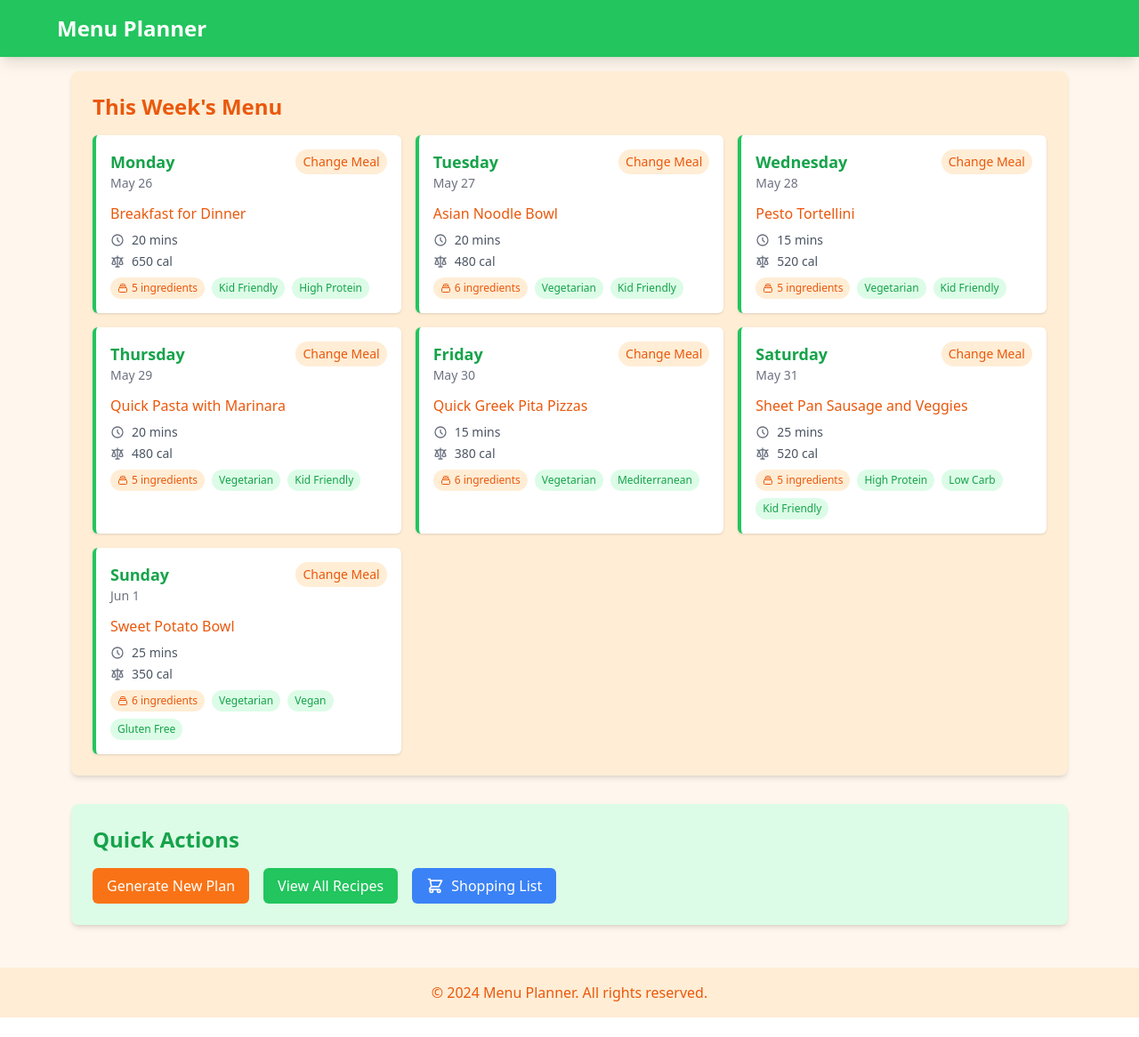
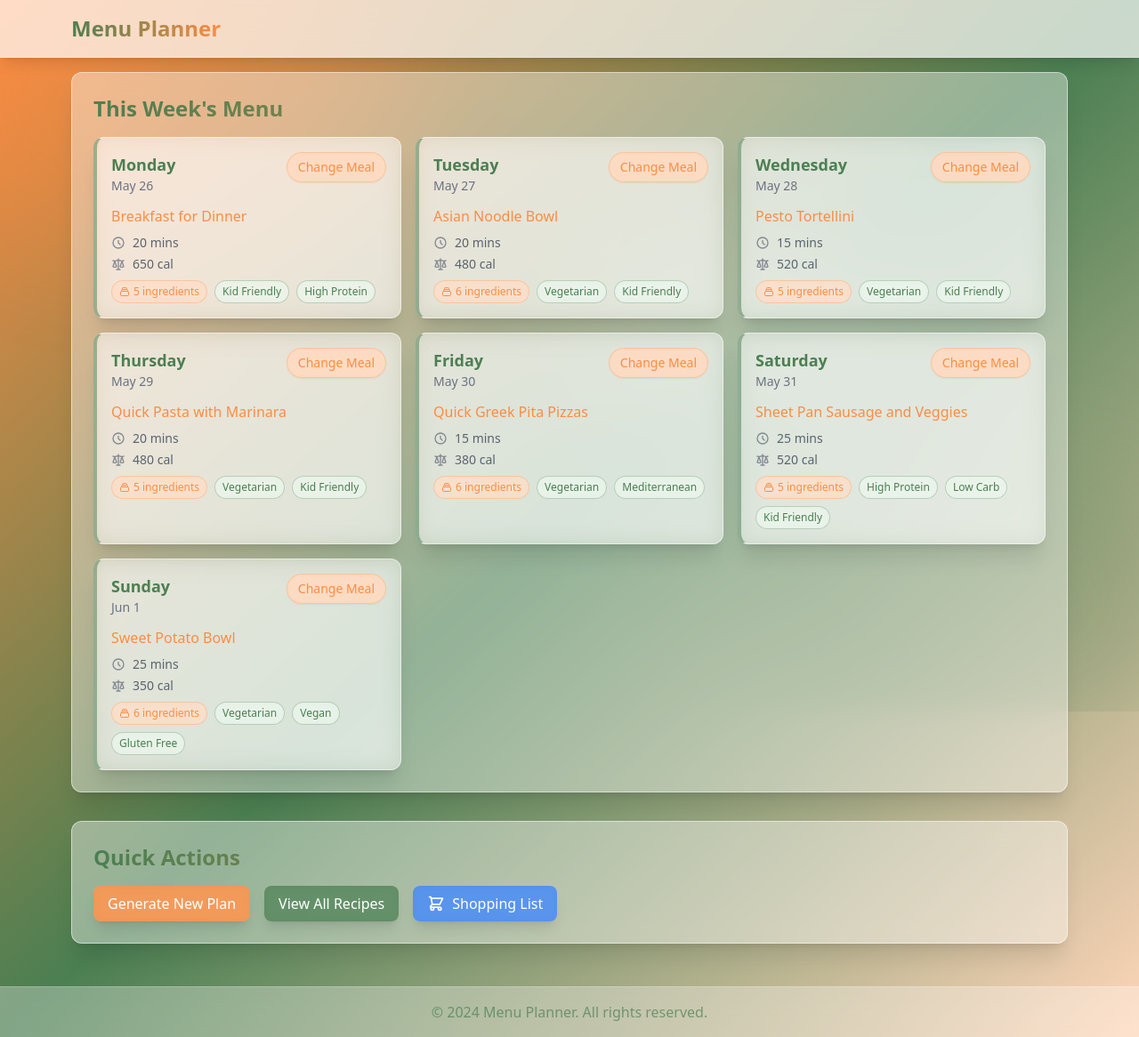
Before and after one commit to orangenotorange/menu-planner, a Vue app: page / in a window 1280 px wide. Shown: the whole page at 89% size. Before the commit the page ends 1144 px from the top, so only its background shows below. Built offline with nearby package versions, Linux system fonts and the light colour scheme.

Commit message:
feat: updated color

```diff
--- a/src/App.vue
+++ b/src/App.vue
@@ -43,14 +43,23 @@ const toggleShoppingList = () => {
 </script>
 
 <template>
-  <div class="min-h-screen bg-orange-50">
-    <header class="bg-green-500 text-white p-4 shadow-lg">
-      <nav class="max-w-6xl mx-auto flex justify-between items-center">
-        <h1 class="text-2xl font-bold">Menu Planner</h1>
+  <div class="min-h-screen bg-gradient-to-br from-[#ff8c42] via-[#4b7f52] to-[#ffd6b9] relative overflow-hidden">
+    <!-- Background shapes for depth -->
+    <div class="fixed inset-0 overflow-hidden pointer-events-none">
+      <div class="absolute top-[-5%] left-[-5%] w-[40%] h-[40%] rounded-full bg-[#ff8c42] opacity-20 blur-3xl"></div>
+      <div class="absolute bottom-[-5%] right-[-5%] w-[40%] h-[40%] rounded-full bg-[#4b7f52] opacity-20 blur-3xl"></div>
+      <div class="absolute top-[30%] right-[20%] w-[30%] h-[30%] rounded-full bg-[#ffd6b9] opacity-20 blur-3xl"></div>
+    </div>
+
+    <header class="sticky top-0 z-50 backdrop-blur-md bg-white/70 shadow-lg border-b border-white/20">
+      <nav class="max-w-6xl mx-auto flex justify-between items-center p-4">
+        <h1 class="text-2xl font-bold bg-gradient-to-r from-[#4b7f52] to-[#ff8c42] bg-clip-text text-transparent">
+          Menu Planner
+        </h1>
         <div v-if="showShoppingList || showRecipeList" class="flex gap-2">
           <button
             @click="showShoppingList = false; showRecipeList = false"
-            class="bg-white text-green-500 px-4 py-2 rounded-md hover:bg-green-50 transition-colors"
+            class="px-4 py-2 rounded-lg backdrop-blur-sm bg-white/30 hover:bg-white/40 border border-white/50 shadow-sm transition-all text-[#4b7f52]"
           >
             Back to Menu
           </button>
@@ -60,8 +69,10 @@ const toggleShoppingList = () => {
 
     <main class="max-w-6xl mx-auto p-4">
       <div class="space-y-8">
-        <section v-if="!showRecipeList && !showShoppingList" class="bg-orange-100 rounded-lg p-6 shadow-md">
-          <h2 class="text-2xl font-bold text-orange-600 mb-4">This Week's Menu</h2>
+        <section v-if="!showRecipeList && !showShoppingList" class="rounded-xl backdrop-blur-md bg-white/40 p-6 shadow-xl border border-white/50">
+          <h2 class="text-2xl font-bold bg-gradient-to-r from-[#4b7f52] to-[#ff8c42] bg-clip-text text-transparent mb-4">
+            This Week's Menu
+          </h2>
           <div class="grid gap-4 md:grid-cols-2 lg:grid-cols-3">
             <MealCard
               v-for="(day, index) in currentWeekPlan.days"
@@ -74,24 +85,26 @@ const toggleShoppingList = () => {
           </div>
         </section>
 
-        <section v-if="!showRecipeList && !showShoppingList" class="bg-green-100 rounded-lg p-6 shadow-md">
-          <h2 class="text-2xl font-bold text-green-600 mb-4">Quick Actions</h2>
+        <section v-if="!showRecipeList && !showShoppingList" class="rounded-xl backdrop-blur-md bg-white/40 p-6 shadow-xl border border-white/50">
+          <h2 class="text-2xl font-bold bg-gradient-to-r from-[#4b7f52] to-[#ff8c42] bg-clip-text text-transparent mb-4">
+            Quick Actions
+          </h2>
           <div class="flex flex-wrap gap-4">
             <button
               @click="generateRandomWeeklyPlan"
-              class="bg-orange-500 hover:bg-orange-600 text-white px-4 py-2 rounded-md transition-colors"
+              class="px-4 py-2 rounded-lg backdrop-blur-sm bg-[#ff8c42]/80 hover:bg-[#ff8c42]/90 text-white shadow-lg transition-all"
             >
               Generate New Plan
             </button>
             <button
               @click="toggleRecipeList"
-              class="bg-green-500 hover:bg-green-600 text-white px-4 py-2 rounded-md transition-colors"
+              class="px-4 py-2 rounded-lg backdrop-blur-sm bg-[#4b7f52]/80 hover:bg-[#4b7f52]/90 text-white shadow-lg transition-all"
             >
               View All Recipes
             </button>
             <button
               @click="toggleShoppingList"
-              class="bg-blue-500 hover:bg-blue-600 text-white px-4 py-2 rounded-md transition-colors flex items-center gap-2"
+              class="px-4 py-2 rounded-lg backdrop-blur-sm bg-blue-500/80 hover:bg-blue-500/90 text-white shadow-lg transition-all flex items-center gap-2"
             >
               <svg xmlns="http://www.w3.org/2000/svg" class="h-5 w-5" fill="none" viewBox="0 0 24 24" stroke="currentColor">
                 <path stroke-linecap="round" stroke-linejoin="round" stroke-width="2" d="M3 3h2l.4 2M7 13h10l4-8H5.4M7 13L5.4 5M7 13l-2.293 2.293c-.63.63-.184 1.707.707 1.707H17m0 0a2 2 0 100 4 2 2 0 000-4zm-8 2a2 2 0 11-4 0 2 2 0 014 0z" />
@@ -101,15 +114,15 @@ const toggleShoppingList = () => {
           </div>
         </section>
 
-        <section v-if="showRecipeList" class="bg-white rounded-lg shadow-md">
-          <div class="p-4 bg-green-500 text-white rounded-t-lg">
+        <section v-if="showRecipeList" class="rounded-xl backdrop-blur-md bg-white/40 shadow-xl border border-white/50">
+          <div class="p-4 bg-gradient-to-r from-[#4b7f52]/80 to-[#4b7f52]/90 text-white rounded-t-xl">
             <h2 class="text-2xl font-bold">Recipe Collection</h2>
           </div>
           <RecipeList />
         </section>
 
-        <section v-if="showShoppingList" class="bg-white rounded-lg shadow-md">
-          <div class="p-4 bg-green-500 text-white rounded-t-lg">
+        <section v-if="showShoppingList" class="rounded-xl backdrop-blur-md bg-white/40 shadow-xl border border-white/50">
+          <div class="p-4 bg-gradient-to-r from-[#4b7f52]/80 to-[#4b7f52]/90 text-white rounded-t-xl">
             <h2 class="text-2xl font-bold">Shopping List</h2>
           </div>
           <ShoppingList />
@@ -117,8 +130,8 @@ const toggleShoppingList = () => {
       </div>
     </main>
 
-    <footer class="bg-orange-100 p-4 mt-8">
-      <div class="max-w-6xl mx-auto text-center text-orange-600">
+    <footer class="mt-8 backdrop-blur-md bg-white/30 border-t border-white/20">
+      <div class="max-w-6xl mx-auto p-4 text-center text-[#4b7f52]/70">
         <p>© 2024 Menu Planner. All rights reserved.</p>
       </div>
     </footer>
@@ -139,17 +152,10 @@ const toggleShoppingList = () => {
   </div>
 </template>
 
-<style scoped>
-.logo {
-  height: 6em;
-  padding: 1.5em;
-  will-change: filter;
-  transition: filter 300ms;
-}
-.logo:hover {
-  filter: drop-shadow(0 0 2em #646cffaa);
-}
-.logo.vue:hover {
-  filter: drop-shadow(0 0 2em #42b883aa);
+<style>
+:root {
+  --glass-border: 1px solid rgba(255, 255, 255, 0.2);
+  --glass-bg: rgba(255, 255, 255, 0.4);
+  --glass-shadow: 0 8px 32px 0 rgba(31, 38, 135, 0.07);
 }
 </style>
--- a/src/components/MealCard.vue
+++ b/src/components/MealCard.vue
@@ -1,38 +1,37 @@
 <template>
-  <div class="bg-white p-4 rounded-md shadow border-l-4" :class="meal ? 'border-green-500' : 'border-gray-300'">
+  <div class="backdrop-blur-md bg-white/40 p-4 rounded-xl shadow-xl border border-white/50 transition-all hover:shadow-lg hover:bg-white/50" :class="meal ? 'border-l-4 border-l-[#4b7f52]/50' : ''">
     <div class="flex justify-between items-start">
       <div>
-          <h3 class="text-lg font-semibold text-green-600">{{ formatWeekday(day) }}</h3>
+        <h3 class="text-lg font-semibold bg-[#4b7f52] bg-clip-text text-transparent">{{ formatWeekday(day) }}</h3>
         <p class="text-sm font-medium text-gray-500">{{ formatDate(day) }}</p>
-
       </div>
       <button
         @click.stop="$emit('changeMeal')"
-        class="text-sm bg-orange-100 hover:bg-orange-200 text-orange-600 px-2 py-1 rounded-full transition-colors"
+        class="text-sm backdrop-blur-sm bg-[#ffd6b9]/80 hover:bg-[#ffd6b9]/90 text-[#ff8c42] px-3 py-1.5 rounded-full transition-all shadow-sm border border-[#ff8c42]/30"
       >
         {{ meal ? 'Change Meal' : 'Add Meal' }}
       </button>
     </div>
     <div
       v-if="meal"
-      class="mt-3 cursor-pointer hover:opacity-75 transition-opacity"
+      class="mt-3 cursor-pointer transition-all"
       @click="$emit('click')"
     >
-      <h4 class="font-medium text-orange-600">{{ meal.name }}</h4>
+      <h4 class="font-medium text-[#ff8c42]">{{ meal.name }}</h4>
       <div class="flex items-center gap-2 mt-2">
-        <svg xmlns="http://www.w3.org/2000/svg" class="h-4 w-4 text-gray-500" fill="none" viewBox="0 0 24 24" stroke="currentColor">
+        <svg xmlns="http://www.w3.org/2000/svg" class="h-4 w-4 text-gray-500/80" fill="none" viewBox="0 0 24 24" stroke="currentColor">
           <path stroke-linecap="round" stroke-linejoin="round" stroke-width="2" d="M12 8v4l3 3m6-3a9 9 0 11-18 0 9 9 0 0118 0z" />
         </svg>
-        <p class="text-sm text-gray-600">{{ formatPrepTime(meal.preparationTime) }}</p>
+        <p class="text-sm text-gray-600/90">{{ formatPrepTime(meal.preparationTime) }}</p>
       </div>
       <div class="flex items-center gap-2 mt-1">
-        <svg xmlns="http://www.w3.org/2000/svg" class="h-4 w-4 text-gray-500" fill="none" viewBox="0 0 24 24" stroke="currentColor">
+        <svg xmlns="http://www.w3.org/2000/svg" class="h-4 w-4 text-gray-500/80" fill="none" viewBox="0 0 24 24" stroke="currentColor">
           <path stroke-linecap="round" stroke-linejoin="round" stroke-width="2" d="M3 6l3 1m0 0l-3 9a5.002 5.002 0 006.001 0M6 7l3 9M6 7l6-2m6 2l3-1m-3 1l-3 9a5.002 5.002 0 006.001 0M18 7l3 9m-3-9l-6-2m0-2v2m0 16V5m0 16H9m3 0h3" />
         </svg>
-        <p class="text-sm text-gray-600">{{ formatCalories(meal.calories) }}</p>
+        <p class="text-sm text-gray-600/90">{{ formatCalories(meal.calories) }}</p>
       </div>
       <div class="mt-2 flex flex-wrap gap-2">
-        <span class="text-xs bg-orange-100 text-orange-600 px-2 py-1 rounded-full flex items-center gap-1">
+        <span class="text-xs backdrop-blur-sm bg-[#ffd6b9]/60 text-[#ff8c42] px-2 py-1 rounded-full flex items-center gap-1 border border-[#ff8c42]/30">
           <svg xmlns="http://www.w3.org/2000/svg" class="h-3 w-3" fill="none" viewBox="0 0 24 24" stroke="currentColor">
             <path stroke-linecap="round" stroke-linejoin="round" stroke-width="2" d="M19 11H5m14 0a2 2 0 012 2v6a2 2 0 01-2 2H5a2 2 0 01-2-2v-6a2 2 0 012-2m14 0V9a2 2 0 00-2-2M5 11V9a2 2 0 012-2m0 0V5a2 2 0 012-2h6a2 2 0 012 2v2M7 7h10" />
           </svg>
@@ -41,7 +40,7 @@
         <span
           v-for="tag in meal.dietaryTags"
           :key="tag"
-          class="text-xs bg-green-100 text-green-600 px-2 py-1 rounded-full"
+          class="text-xs backdrop-blur-sm bg-[#e8f5e9]/60 text-[#4b7f52] px-2 py-1 rounded-full border border-[#4b7f52]/30"
         >
           {{ formatDietaryTag(tag) }}
         </span>
@@ -49,9 +48,9 @@
     </div>
     <div
       v-else
-      class="mt-3 p-4 border-2 border-dashed border-gray-300 rounded-lg text-center text-gray-500"
+      class="mt-3 p-4 border-2 border-dashed border-gray-300/50 rounded-lg text-center text-gray-500/90 backdrop-blur-sm bg-white/20"
     >
-      <svg xmlns="http://www.w3.org/2000/svg" class="h-6 w-6 mx-auto mb-2 text-gray-400" fill="none" viewBox="0 0 24 24" stroke="currentColor">
+      <svg xmlns="http://www.w3.org/2000/svg" class="h-6 w-6 mx-auto mb-2 text-gray-400/90" fill="none" viewBox="0 0 24 24" stroke="currentColor">
         <path stroke-linecap="round" stroke-linejoin="round" stroke-width="2" d="M12 6v6m0 0v6m0-6h6m-6 0H6" />
       </svg>
       Click to add a meal for this day
--- a/src/components/RecipeModal.vue
+++ b/src/components/RecipeModal.vue
@@ -1,12 +1,12 @@
 <template>
-  <div v-if="show" class="fixed inset-0 bg-black bg-opacity-50 flex items-center justify-center p-4 z-50">
-    <div class="bg-white rounded-lg max-w-2xl w-full max-h-[90vh] overflow-y-auto">
+  <div v-if="show" class="fixed inset-0 bg-black/30 backdrop-blur-sm flex items-center justify-center p-4 z-50">
+    <div class="bg-white/80 backdrop-blur-xl rounded-2xl max-w-2xl w-full max-h-[90vh] overflow-y-auto border border-white/50 shadow-2xl">
       <div class="p-6">
         <div class="flex justify-between items-start">
-          <h2 class="text-2xl font-bold text-orange-600">{{ recipe.name }}</h2>
+          <h2 class="text-2xl font-bold bg-gradient-to-r from-[#4b7f52] to-[#ff8c42] bg-clip-text text-transparent">{{ recipe.name }}</h2>
           <button
             @click="$emit('close')"
-            class="text-gray-500 hover:text-gray-700"
+            class="text-gray-500/80 hover:text-gray-700/80 transition-colors"
           >
             <svg class="w-6 h-6" fill="none" stroke="currentColor" viewBox="0 0 24 24">
               <path stroke-linecap="round" stroke-linejoin="round" stroke-width="2" d="M6 18L18 6M6 6l12 12" />
@@ -15,7 +15,7 @@
         </div>
 
         <div class="mt-4">
-          <div class="flex items-center gap-4 text-sm text-gray-600">
+          <div class="flex items-center gap-4 text-sm text-gray-600/90">
             <span class="flex items-center">
               <svg class="w-5 h-5 mr-1" fill="none" stroke="currentColor" viewBox="0 0 24 24">
                 <path stroke-linecap="round" stroke-linejoin="round" stroke-width="2" d="M12 8v4l3 3m6-3a9 9 0 11-18 0 9 9 0 0118 0z" />
@@ -34,31 +34,31 @@
             <span
               v-for="tag in recipe.dietaryTags"
               :key="tag"
-              class="text-xs bg-green-100 text-green-600 px-2 py-1 rounded-full"
+              class="text-xs backdrop-blur-sm bg-[#e8f5e9]/60 text-[#4b7f52] px-2 py-1 rounded-full border border-[#4b7f52]/30"
             >
               {{ formatDietaryTag(tag) }}
             </span>
           </div>
 
           <div class="mt-6">
-            <h3 class="font-semibold text-green-600 mb-2">Serving Information</h3>
-            <div class="bg-orange-50 rounded-lg p-4">
+            <h3 class="font-semibold bg-gradient-to-r from-[#4b7f52] to-[#ff8c42] bg-clip-text text-transparent mb-2">Serving Information</h3>
+            <div class="backdrop-blur-md bg-[#ffd6b9]/30 rounded-xl p-4 border border-[#ff8c42]/30">
               <div class="grid grid-cols-1 md:grid-cols-2 gap-4">
                 <div>
-                  <p class="text-sm text-gray-600 mb-2">Serving Size</p>
-                  <p class="font-medium">{{ recipe.servingSize.amount }} {{ recipe.servingSize.unit }}</p>
+                  <p class="text-sm text-gray-600/90 mb-2">Serving Size</p>
+                  <p class="font-medium text-gray-700">{{ recipe.servingSize.amount }} {{ recipe.servingSize.unit }}</p>
                 </div>
                 <div>
-                  <p class="text-sm text-gray-600 mb-2">Makes</p>
+                  <p class="text-sm text-gray-600/90 mb-2">Makes</p>
                   <div class="flex gap-4">
                     <span class="flex items-center gap-1">
-                      <svg class="w-5 h-5 text-gray-500" fill="none" stroke="currentColor" viewBox="0 0 24 24">
+                      <svg class="w-5 h-5 text-gray-500/80" fill="none" stroke="currentColor" viewBox="0 0 24 24">
                         <path stroke-linecap="round" stroke-linejoin="round" stroke-width="2" d="M16 7a4 4 0 11-8 0 4 4 0 018 0zM12 14a7 7 0 00-7 7h14a7 7 0 00-7-7z" />
                       </svg>
                       {{ recipe.servings.adult }} adult servings
                     </span>
                     <span class="flex items-center gap-1">
-                      <svg class="w-5 h-5 text-gray-500" fill="none" stroke="currentColor" viewBox="0 0 24 24">
+                      <svg class="w-5 h-5 text-gray-500/80" fill="none" stroke="currentColor" viewBox="0 0 24 24">
                         <path stroke-linecap="round" stroke-linejoin="round" stroke-width="2" d="M12 4.354a4 4 0 110 5.292M15 21H3v-1a6 6 0 0112 0v1zm0 0h6v-1a6 6 0 00-9-5.197M13 7a4 4 0 11-8 0 4 4 0 018 0z" />
                       </svg>
                       {{ recipe.servings.child }} child servings
@@ -70,11 +70,11 @@
           </div>
 
           <div class="mt-6">
-            <h3 class="font-semibold text-green-600 mb-2">Ingredients</h3>
-            <ul class="list-disc list-inside space-y-1 text-gray-600">
+            <h3 class="font-semibold bg-gradient-to-r from-[#4b7f52] to-[#ff8c42] bg-clip-text text-transparent mb-2">Ingredients</h3>
+            <ul class="list-none space-y-2 text-gray-600/90 backdrop-blur-md bg-white/30 rounded-xl p-4 border border-white/50">
               <li v-for="ingredient in recipe.ingredients" :key="ingredient.name" class="flex items-baseline">
-                <span class="font-medium">{{ ingredient.amount }} {{ ingredient.unit }}</span>
-                <span class="ml-2">{{ ingredient.name }}</span>
+                <span class="font-medium min-w-[100px]">{{ ingredient.amount }} {{ ingredient.unit }}</span>
+                <span class="ml-4">{{ ingredient.name }}</span>
               </li>
             </ul>
           </div>
```
